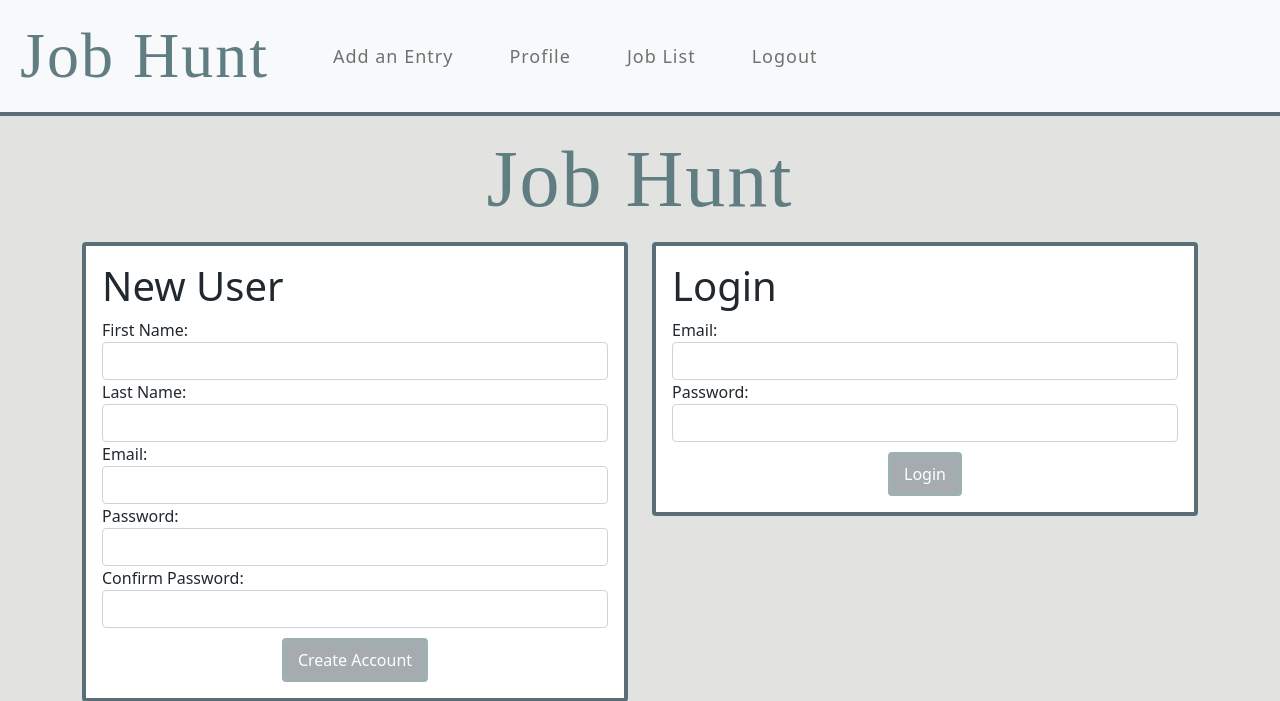
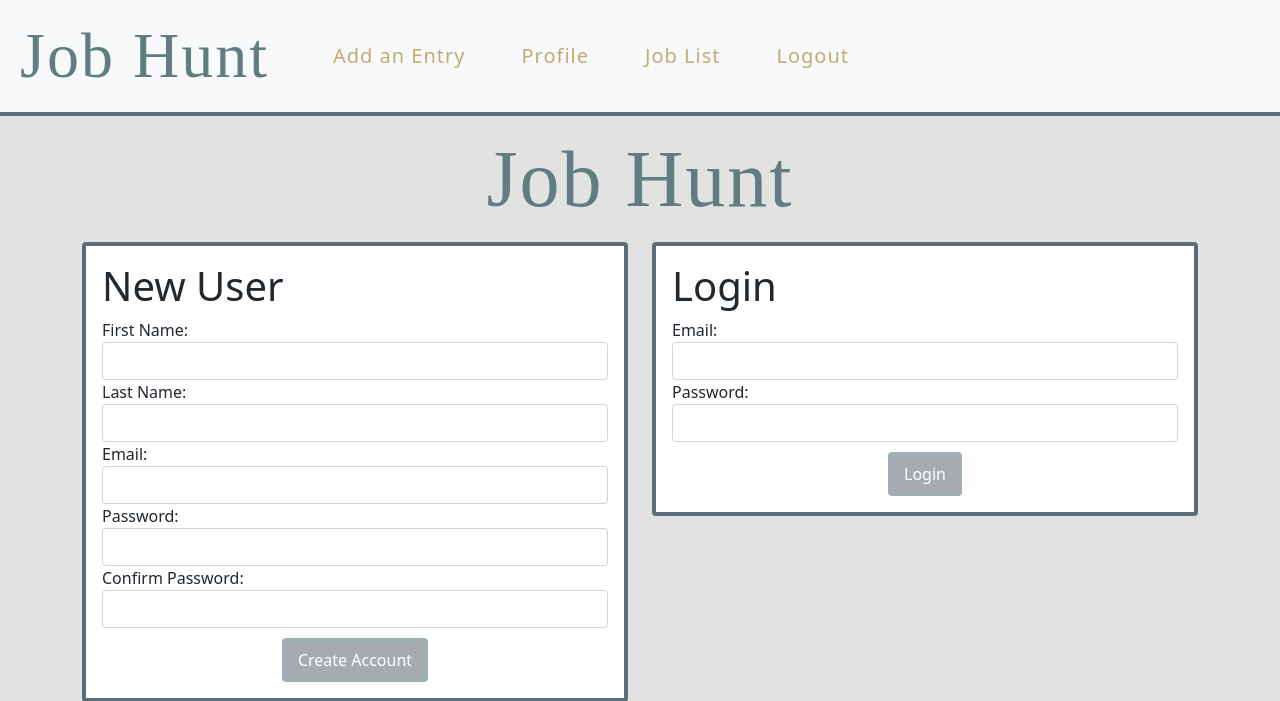
Before and after one commit to raphtis/JobHunt, a Django app: page / in a window 1280 px wide. Shown: the top 701 px of the page. Run offline with Django 3.2, Linux system fonts and the light colour scheme; some web fonts are replaced.

Commit message:
Modified navbar link color

```diff
--- a/jobHuntProject/jobHuntApp/static/css/style.css
+++ b/jobHuntProject/jobHuntApp/static/css/style.css
@@ -53,6 +53,12 @@ a:hover {
     cursor:pointer;
 }
 
+ul {
+    list-style-type: none;
+    font-size: 14px;
+    letter-spacing: 1px;
+}
+
 .btn {
     margin: 10px 10px 0 10px;
     border: 4px #607d82 solid;
@@ -69,7 +75,11 @@ a:hover {
 .navbar-nav li {
     padding: 0 20px;
     letter-spacing: 1px;
-    font-size: 18px;
+    font-size: 20px;
+}
+
+.navbar-light .navbar-nav .nav-link  {
+    color: #c4ab72;
 }
 
 .app_title {
--- a/jobHuntProject/jobHuntApp/templates/jobs.html
+++ b/jobHuntProject/jobHuntApp/templates/jobs.html
@@ -13,7 +13,7 @@
     </head>
     <body>
     {% include "navBar.html" %}
-        <div class="container">
+        <div class="container text-center">
         <h1 class="display-3 text-center">Hello, {{user.first_name}} </h1>
             {% if messages %}
             <ul class="messages">
```
Also changed, not shown: jobHuntProject/db.sqlite3, jobHuntProject/jobHuntApp/templates/profile.html (line endings or trailing spaces), sandbox.js (deleted).
